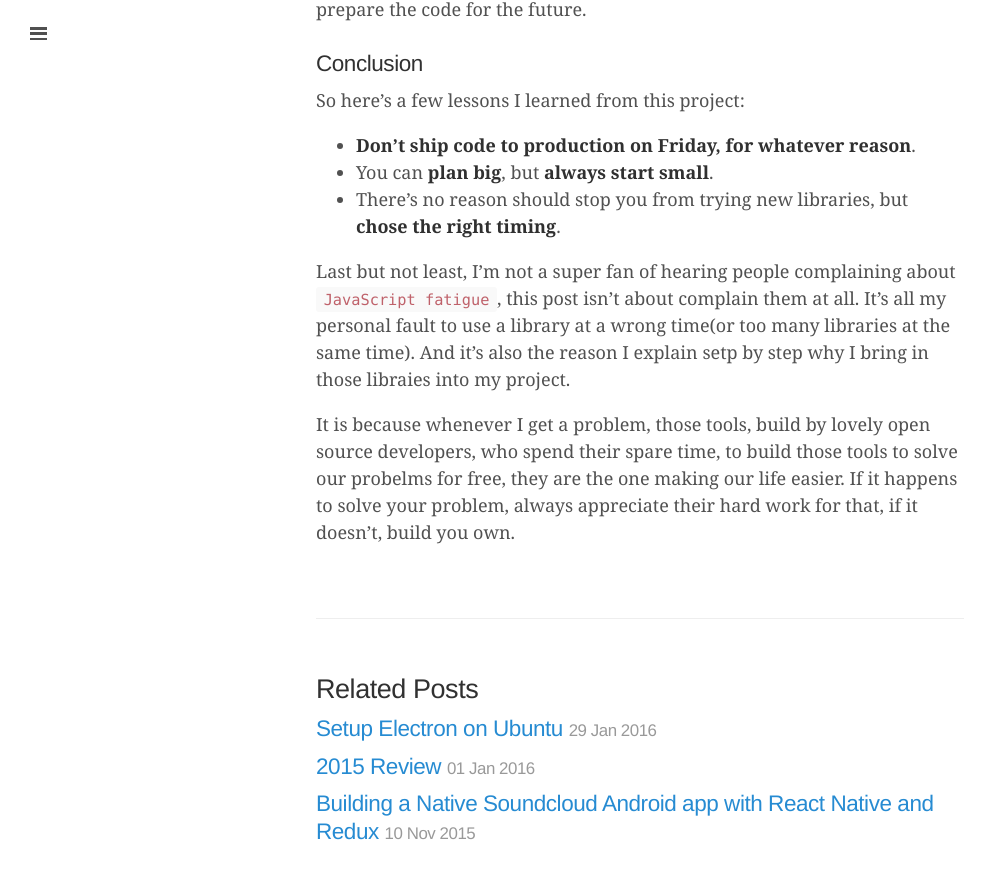
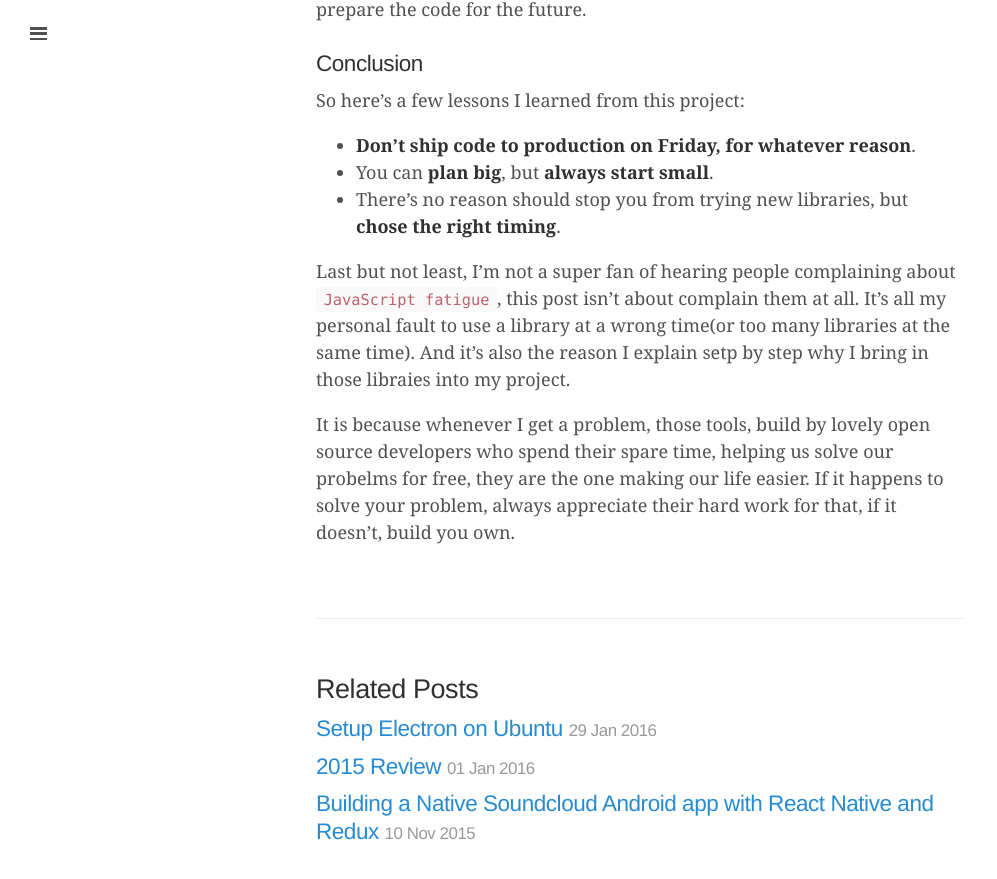
Before and after one commit to fraserxu/fraserxu.github.io, a Jekyll site: the page built from _posts/2016-05-31-my-first-production-isomorphic-graphql-app.md, in a window 1280 px wide and 900 px high, scrolled down 6319 px. Shown: the top 879 px of the window, without its empty margins (0-997 px from the left). Built offline with Jekyll 4.4.1, drawn with Linux system fonts in a browser that asks for light colours; some web fonts are replaced.

Commit message:
better edning

```diff
--- a/_posts/2016-05-31-my-first-production-isomorphic-graphql-app.md
+++ b/_posts/2016-05-31-my-first-production-isomorphic-graphql-app.md
@@ -162,4 +162,4 @@ So here's a few lessons I learned from this project:
 
 Last but not least, I'm not a super fan of hearing people complaining about `JavaScript fatigue`, this post isn't about complain them at all. It's all my personal fault to use a library at a wrong time(or too many libraries at the same time). And it's also the reason I explain setp by step why I bring in those libraies into my project.
 
-It is because whenever I get a problem, those tools, build by lovely open source developers, who spend their spare time, to build those tools to solve our probelms for free, they are the one making our life easier. If it happens to solve your problem, always appreciate their hard work for that, if it doesn't, build you own.
+It is because whenever I get a problem, those tools, build by lovely open source developers who spend their spare time, helping us solve our probelms for free, they are the one making our life easier. If it happens to solve your problem, always appreciate their hard work for that, if it doesn't, build you own.
```
